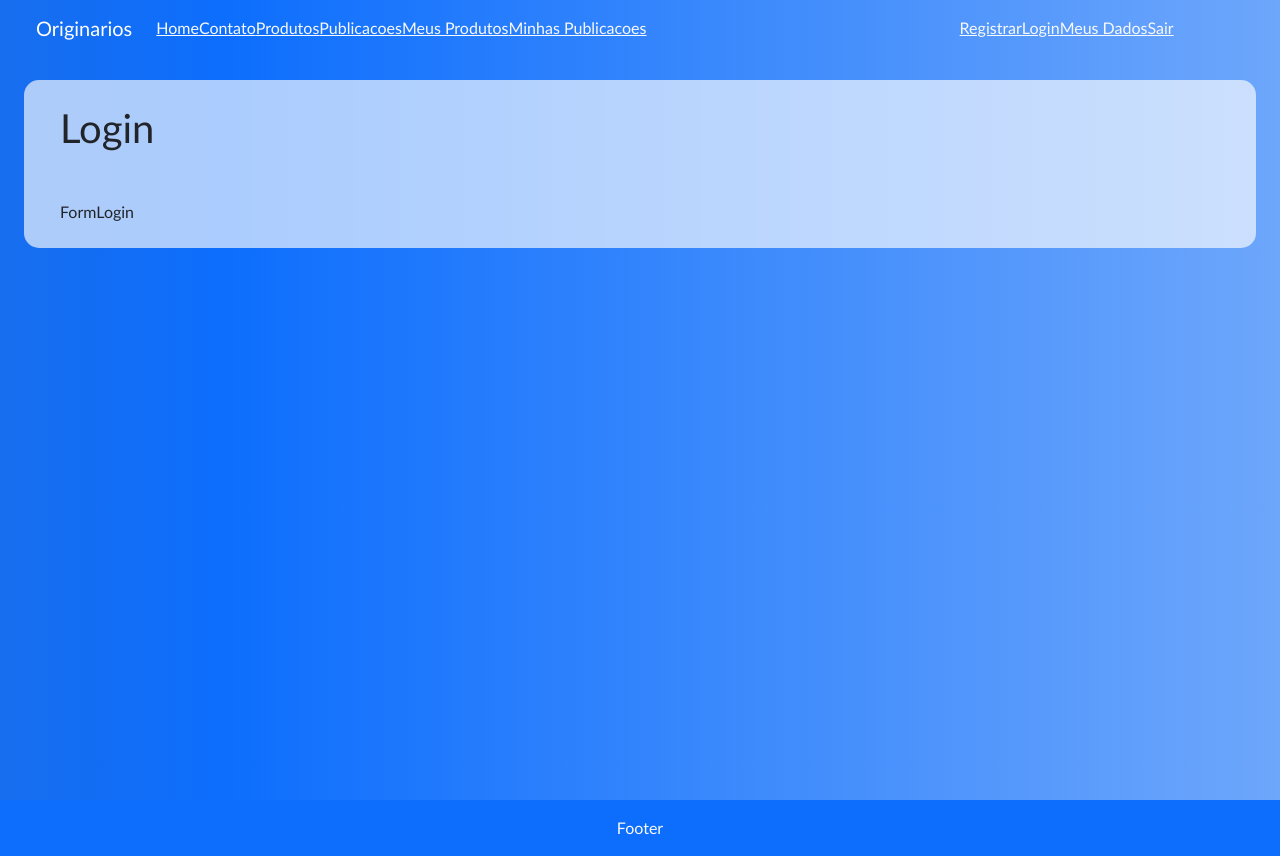
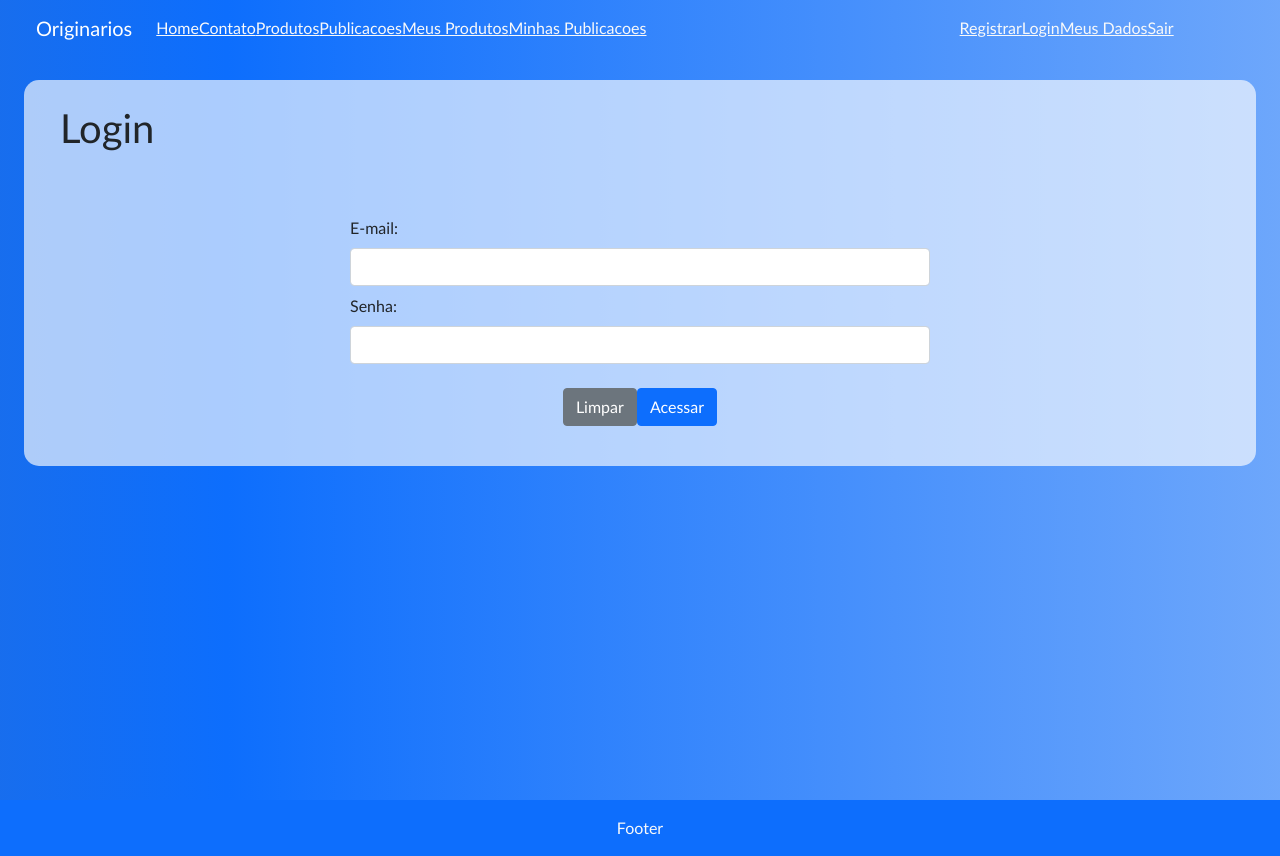
Before and after one commit to vitor-msp/originarios-v3, a React (Create React App) app in the folder frontend/: page /Login in a window 1280 px wide. Built offline with nearby package versions, Linux system fonts and the light colour scheme.

Commit message:
front form login

```diff
--- a/frontend/src/api/api.js
+++ b/frontend/src/api/api.js
@@ -172,6 +172,7 @@ export const postRegistro = async (registro) => {
 };
 
 export const login = async (autenticacao) => {
+  console.log(autenticacao);
   const res = await api
     .post(`/auth/login`, autenticacao)
     .then((res) => res)
--- a/frontend/src/components/login/FormLogin.js
+++ b/frontend/src/components/login/FormLogin.js
@@ -1,11 +1,20 @@
+import { Form, Row } from "react-bootstrap";
 import { login } from "../../api/api";
 
 export function FormLogin() {
+  const criarLogin = () => {
+    return {
+      email: document.getElementById("logEmail").value,
+      senha: document.getElementById("logSenha").value,
+    };
+  };
+
   const enviarLogin = async (autenticacao) => {
     if (validarLogin(autenticacao)) {
       try {
         let res = await login(autenticacao);
         if (res.status === 200) {
+          console.log(res);
           // dispatch(actionFeedback("enviado com sucesso", false));
         } else {
           // dispatch(actionFeedback(res.data.message, false));
@@ -19,19 +28,57 @@ export function FormLogin() {
   };
 
   const validarLogin = (autenticacao) => {
+    return true;
     // valida campos
     // se campos validos => return true
   };
 
   return (
     <div>
-      FormLogin
-      {/* exibir formulário com campos para login */}
+      <Form
+        onSubmit={(event) => {
+          event.preventDefault();
+          event.stopPropagation();
+          enviarLogin(criarLogin());
+        }}
+        className="col-12 offset-md-2 col-md-8 offset-lg-3 col-lg-6"
+      >
+        <Row className="my-3">
+          <Form.Group className={`mb-2`}>
+            <Form.Label>E-mail:</Form.Label>
+            <Form.Control
+              id={"logEmail"}
+              required
+              type={"email"}
+              maxLength={30}
+              size={30}
+            />
+          </Form.Group>
 
-      {/* email nvarchar(30) not null,
-      senha nvarchar(30) not null, */}
-
-      {/* clique em enviar => enviarLogin(dados do formulário) */}
+          <Form.Group className={`mb-2`}>
+            <Form.Label>Senha:</Form.Label>
+            <Form.Control
+              id={"logSenha"}
+              required
+              type={"password"}
+              maxLength={100}
+              size={100}
+            />
+          </Form.Group>
+        </Row>
+        <Form.Group className="mb-3  d-flex justify-content-center">
+          <input
+            type={"reset"}
+            value={"Limpar"}
+            className="btn btn-secondary"
+          />
+          <input
+            type={"submit"}
+            value={"Acessar"}
+            className="btn btn-primary"
+          />
+        </Form.Group>
+      </Form>
     </div>
   );
 }
--- a/frontend/src/components/registro/FormRegistro.js
+++ b/frontend/src/components/registro/FormRegistro.js
@@ -164,7 +164,7 @@ export function FormRegistro() {
             <Form.Control
               id={"regSenha"}
               required
-              type={"text"}
+              type={"password"}
               maxLength={100}
               size={100}
             />
@@ -175,7 +175,7 @@ export function FormRegistro() {
             <Form.Control
               id={"regConfSenha"}
               required
-              type={"text"}
+              type={"password"}
               maxLength={100}
               size={100}
             />
```
